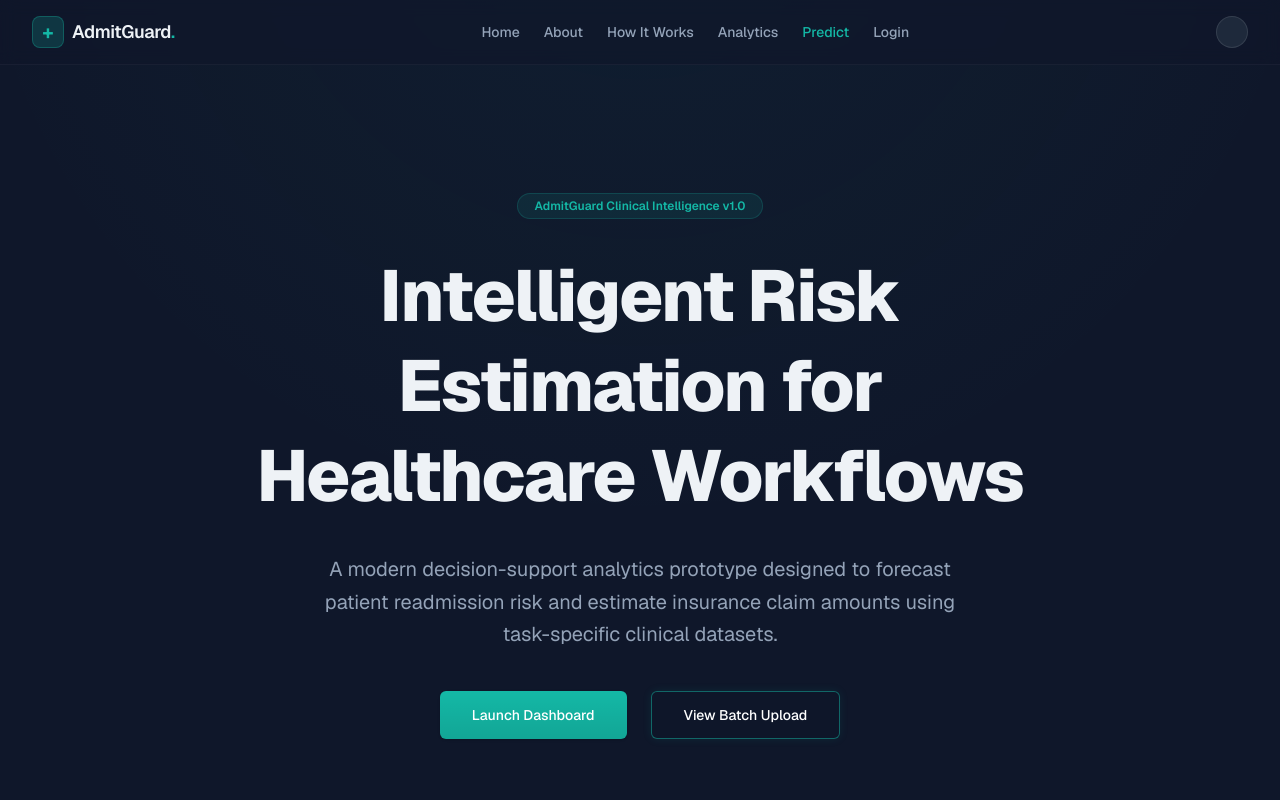
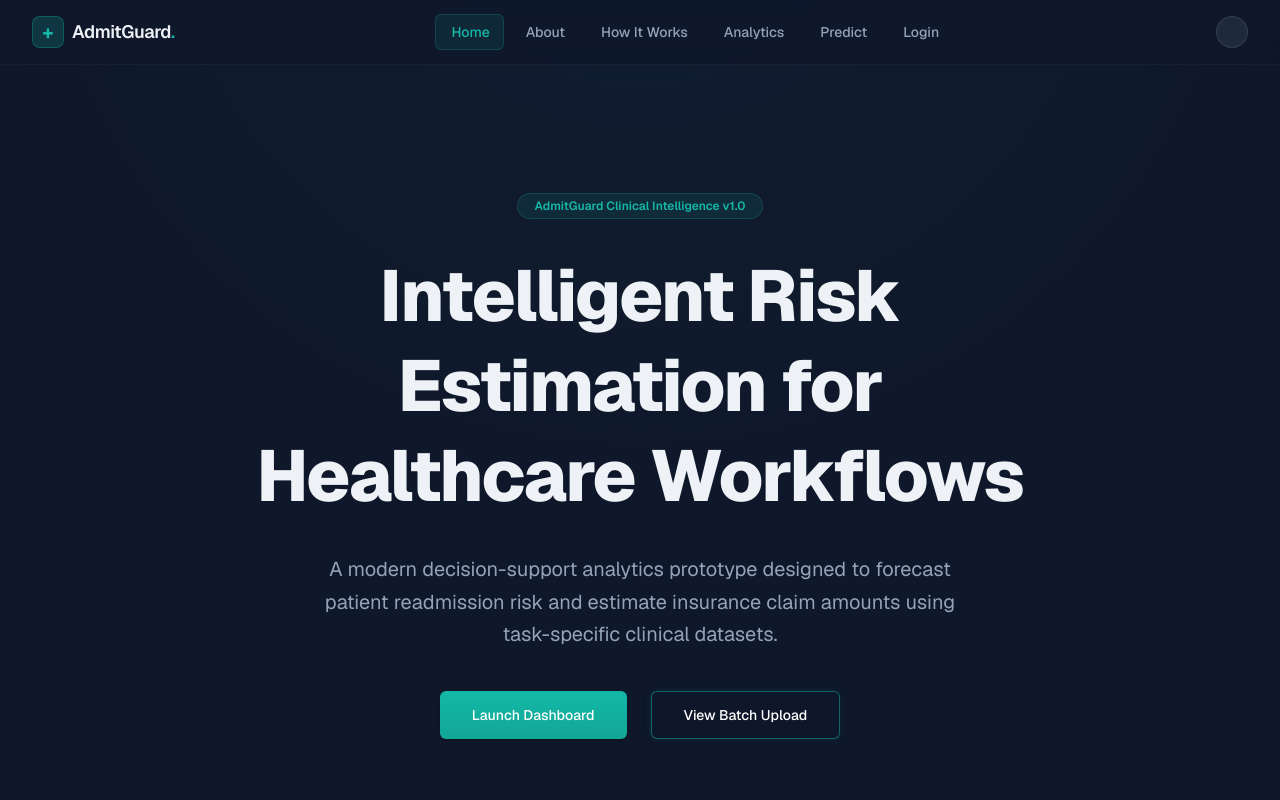
Before and after one commit to Priyanshu-Pathak/patient-readmission-claim-prediction, a Next.js app in the folder frontend/: page / in a window 1280 px wide. Shown: the top 800 px of the page. Built offline with nearby package versions, Linux system fonts and the light colour scheme.

Commit message:
style: improve responsive navigation and landing layout

```diff
--- a/frontend/src/app/page.tsx
+++ b/frontend/src/app/page.tsx
@@ -12,17 +12,17 @@ export default function Home() {
     <AppShell>
       <Container className="space-y-16 pb-16">
         {/* Hero Section */}
-        <section className="pt-16 pb-12 md:pt-24 md:pb-20 text-center max-w-4xl mx-auto flex flex-col items-center">
-          <StatusBadge status="info" label="AdmitGuard Clinical Intelligence v1.0" className="mb-8 px-4 py-1" />
-          <h1 className="text-5xl font-extrabold tracking-tight sm:text-6xl lg:text-7xl mb-8 leading-tight">
+        <section className="pt-10 pb-8 md:pt-24 md:pb-20 text-center max-w-4xl mx-auto flex flex-col items-center">
+          <StatusBadge status="info" label="AdmitGuard Clinical Intelligence v1.0" className="mb-6 md:mb-8 px-4 py-1" />
+          <h1 className="text-4xl font-extrabold tracking-tight sm:text-5xl md:text-6xl lg:text-7xl mb-6 md:mb-8 leading-tight">
             Intelligent Risk Estimation for <br className="hidden md:block"/> Healthcare Workflows
           </h1>
-          <p className="text-xl text-muted-foreground mb-10 max-w-2xl leading-relaxed">
+          <p className="text-lg sm:text-xl text-muted-foreground mb-8 md:mb-10 max-w-2xl leading-relaxed">
             A modern decision-support analytics prototype designed to forecast patient readmission risk and estimate insurance claim amounts using task-specific clinical datasets.
           </p>
-          <div className="flex flex-col sm:flex-row justify-center gap-6 w-full sm:w-auto">
-            <Button variant="primary" className="h-12 px-8 text-base rounded-lg shadow-[0_0_20px_rgba(20,184,166,0.3)]">Launch Dashboard</Button>
-            <Button variant="secondary" className="h-12 px-8 text-base rounded-lg">View Batch Upload</Button>
+          <div className="flex flex-col sm:flex-row justify-center gap-4 sm:gap-6 w-full sm:w-auto px-4 sm:px-0">
+            <Button variant="primary" className="w-full sm:w-auto h-12 px-8 text-base rounded-lg shadow-[0_0_20px_rgba(20,184,166,0.3)]">Launch Dashboard</Button>
+            <Button variant="secondary" className="w-full sm:w-auto h-12 px-8 text-base rounded-lg">View Batch Upload</Button>
           </div>
         </section>
 
--- a/frontend/src/components/layout/AppShell.tsx
+++ b/frontend/src/components/layout/AppShell.tsx
@@ -1,34 +1,136 @@
-import React from "react";
+"use client";
+
+import React, { useState, useRef, useEffect } from "react";
+import Link from "next/link";
+import { usePathname } from "next/navigation";
 import { Container } from "../ui/Container";
+import { cn } from "@/lib/utils";
+
+const NAV_LINKS = [
+  { href: "/", label: "Home" },
+  { href: "/about", label: "About" },
+  { href: "/how-it-works", label: "How It Works" },
+  { href: "/analytics", label: "Analytics" },
+  { href: "/predict", label: "Predict" },
+  { href: "/login", label: "Login" },
+];
 
 export function AppShell({ children }: { children: React.ReactNode }) {
+  const pathname = usePathname();
+  const [isMobileMenuOpen, setIsMobileMenuOpen] = useState(false);
+
+  // Ref for the nav container to calculate pill position
+  const navRef = useRef<HTMLElement>(null);
+  const [pillStyle, setPillStyle] = useState({ left: 0, width: 0, opacity: 0 });
+
+  useEffect(() => {
+    // Update pill position based on active route
+    if (!navRef.current) return;
+
+    const activeLink = navRef.current.querySelector('[data-active="true"]') as HTMLElement;
+    if (activeLink) {
+      setPillStyle({
+        left: activeLink.offsetLeft,
+        width: activeLink.offsetWidth,
+        opacity: 1
+      });
+    } else {
+      setPillStyle(prev => ({ ...prev, opacity: 0 }));
+    }
+  }, [pathname]);
+
   return (
     <div className="min-h-screen flex flex-col">
       <header className="sticky top-0 z-50 w-full border-b border-border/40 bg-background/95 backdrop-blur supports-[backdrop-filter]:bg-background/60">
         <Container className="flex h-16 items-center justify-between">
           <div className="flex items-center gap-2">
-            {/* Logo placeholder */}
-            <div className="h-8 w-8 rounded-lg bg-primary/20 flex items-center justify-center border border-primary/30">
+            <div className="h-8 w-8 rounded-lg bg-primary/20 flex items-center justify-center border border-primary/30 shrink-0">
               <span className="text-primary font-bold text-xl leading-none">+</span>
             </div>
             <span className="font-semibold text-lg tracking-tight">AdmitGuard<span className="text-primary">.</span></span>
           </div>
-          <nav className="hidden md:flex gap-6">
-            <a href="/" className="text-sm font-medium text-muted-foreground hover:text-foreground transition-colors">Home</a>
-            <a href="/about" className="text-sm font-medium text-muted-foreground hover:text-foreground transition-colors">About</a>
-            <a href="/how-it-works" className="text-sm font-medium text-muted-foreground hover:text-foreground transition-colors">How It Works</a>
-            <a href="/analytics" className="text-sm font-medium text-muted-foreground hover:text-foreground transition-colors">Analytics</a>
-            <a href="/predict" className="text-sm font-medium text-primary hover:text-primary/80 transition-colors">Predict</a>
-            <a href="/login" className="text-sm font-medium text-muted-foreground hover:text-foreground transition-colors">Login</a>
+
+          {/* Desktop Navigation */}
+          <nav ref={navRef} className="hidden md:flex items-center gap-1 relative">
+            {/* Sliding Pill Indicator */}
+            <div
+              className="absolute h-9 bg-primary/10 border border-primary/20 rounded-md transition-all duration-300 ease-out z-0"
+              style={{
+                left: `${pillStyle.left}px`,
+                width: `${pillStyle.width}px`,
+                opacity: pillStyle.opacity,
+              }}
+            />
+
+            {NAV_LINKS.map((link) => {
+              const isActive = pathname === link.href;
+              return (
+                <Link
+                  key={link.href}
+                  href={link.href}
+                  data-active={isActive}
+                  className={cn(
+                    "relative z-10 px-4 py-2 text-sm font-medium transition-colors rounded-md",
+                    isActive
+                      ? "text-primary"
+                      : "text-muted-foreground hover:text-foreground hover:bg-muted/50"
+                  )}
+                >
+                  {link.label}
+                </Link>
+              );
+            })}
           </nav>
+
           <div className="flex items-center gap-4">
-            <div className="h-8 w-8 rounded-full bg-muted border border-border" />
+            <div className="hidden md:block h-8 w-8 rounded-full bg-muted border border-border" />
+
+            {/* Mobile Menu Toggle */}
+            <button
+              onClick={() => setIsMobileMenuOpen(!isMobileMenuOpen)}
+              className="md:hidden p-2 text-muted-foreground hover:text-foreground focus:outline-none"
+              aria-label="Toggle Menu"
+            >
+              {isMobileMenuOpen ? (
+                <svg className="w-6 h-6" fill="none" stroke="currentColor" viewBox="0 0 24 24"><path strokeLinecap="round" strokeLinejoin="round" strokeWidth={2} d="M6 18L18 6M6 6l12 12" /></svg>
+              ) : (
+                <svg className="w-6 h-6" fill="none" stroke="currentColor" viewBox="0 0 24 24"><path strokeLinecap="round" strokeLinejoin="round" strokeWidth={2} d="M4 6h16M4 12h16M4 18h16" /></svg>
+              )}
+            </button>
           </div>
         </Container>
+
+        {/* Mobile Dropdown Menu */}
+        {isMobileMenuOpen && (
+          <div className="md:hidden border-t border-border/40 bg-background/95 backdrop-blur shadow-lg absolute w-full left-0 animate-in slide-in-from-top-2 duration-200">
+            <Container className="py-4 space-y-1 flex flex-col">
+              {NAV_LINKS.map((link) => {
+                const isActive = pathname === link.href;
+                return (
+                  <Link
+                    key={link.href}
+                    href={link.href}
+                    onClick={() => setIsMobileMenuOpen(false)}
+                    className={cn(
+                      "px-4 py-3 text-base font-medium rounded-lg transition-colors flex items-center",
+                      isActive
+                        ? "bg-primary/10 text-primary border border-primary/20"
+                        : "text-muted-foreground hover:bg-muted/50 hover:text-foreground"
+                    )}
+                  >
+                    {link.label}
+                  </Link>
+                );
+              })}
+            </Container>
+          </div>
+        )}
       </header>
+
       <main className="flex-1 py-8">
         {children}
       </main>
+
       <footer className="border-t border-border/40 py-6 md:py-0">
         <Container className="flex flex-col items-center justify-between gap-4 md:h-16 md:flex-row">
           <p className="text-sm text-muted-foreground leading-loose text-center md:text-left">
```
